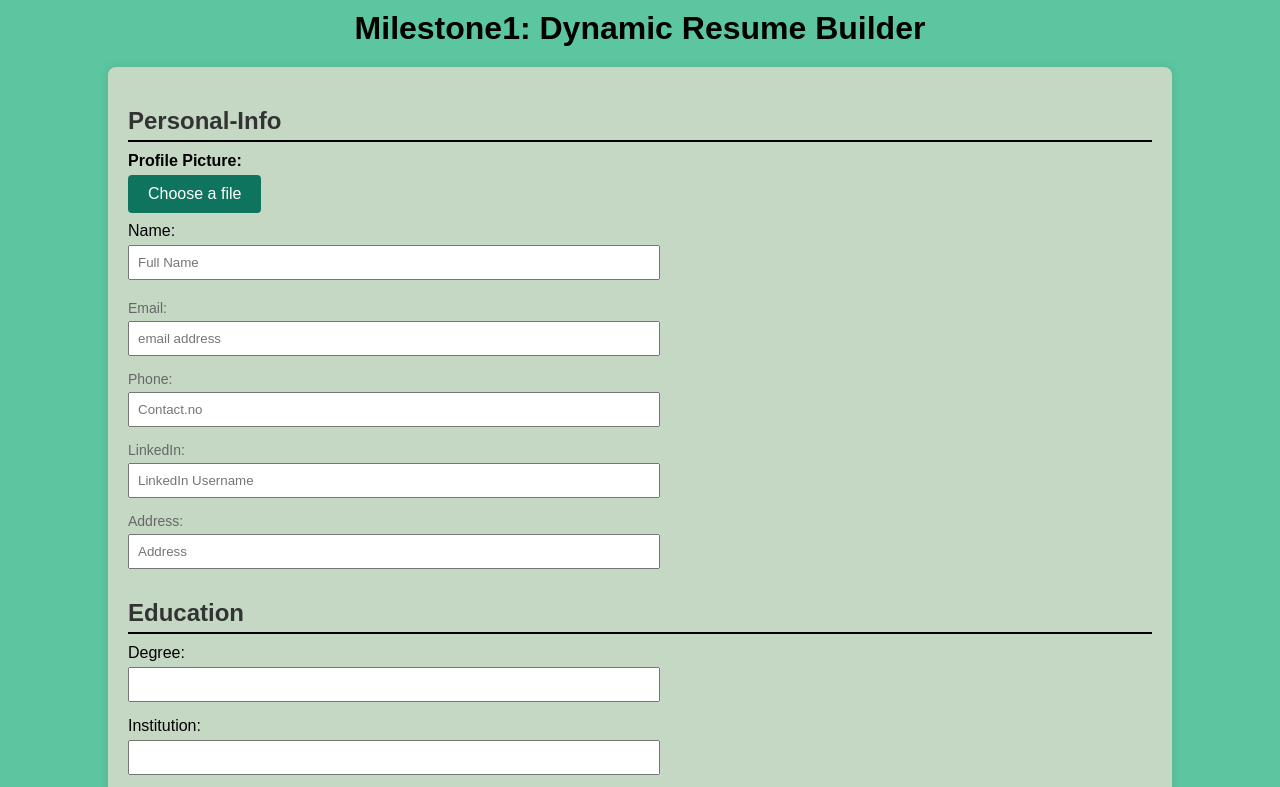
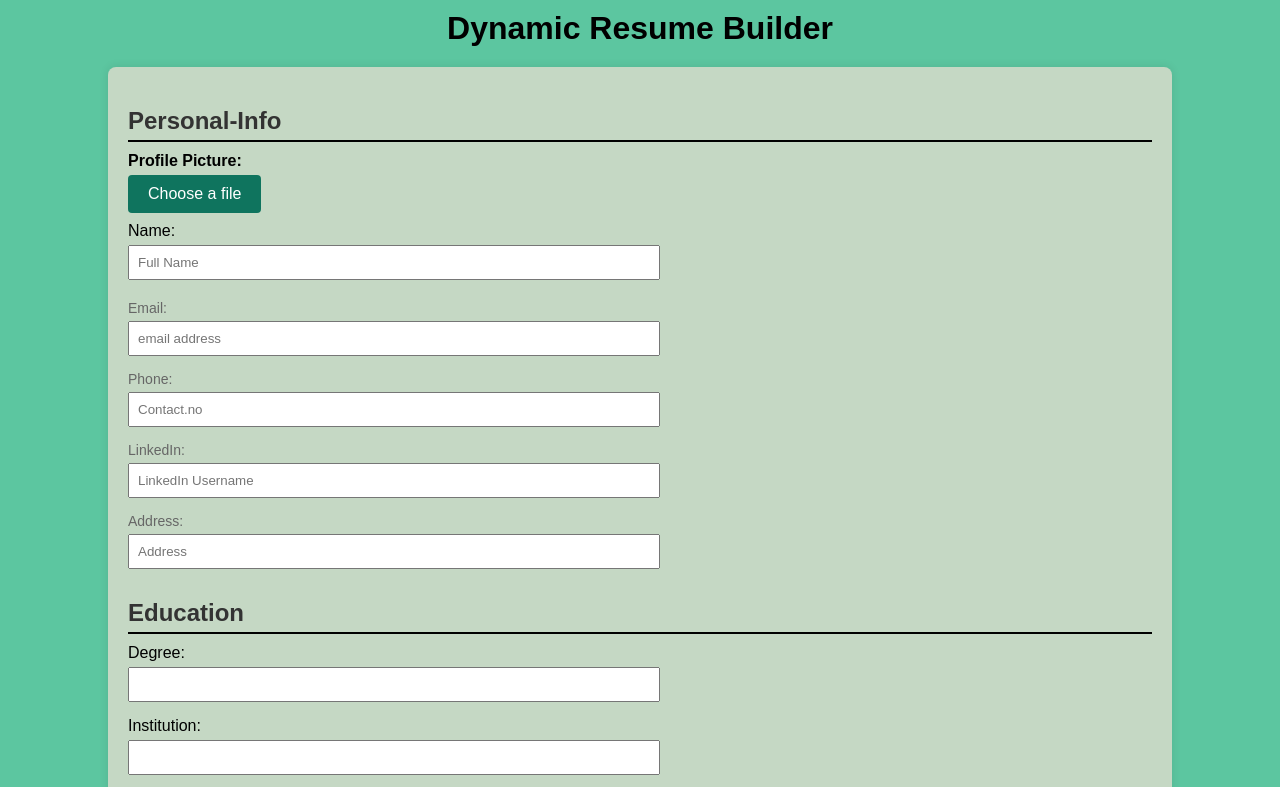
Before and after one commit to aiman0168/Resume-Builder-Hackathon, a plain HTML site: page milestone03-RESUME-GENERATOR/index.html in a window 1280 px wide. Shown: the top 787 px of the page. Drawn offline with Linux system fonts and the light colour scheme.

Commit message:
Update index.html

```diff
--- a/milestone03-RESUME-GENERATOR/index.html
+++ b/milestone03-RESUME-GENERATOR/index.html
@@ -10,7 +10,7 @@
     <div id="container">
     <form id="resumeForm">
         <header class="header">
-            <h1>Milestone1: Dynamic Resume Builder</h1>
+            <h1>Dynamic Resume Builder</h1>
         </header>
         <div class="container">
         <!-- PERSONAL INFORMATION  -->
```
